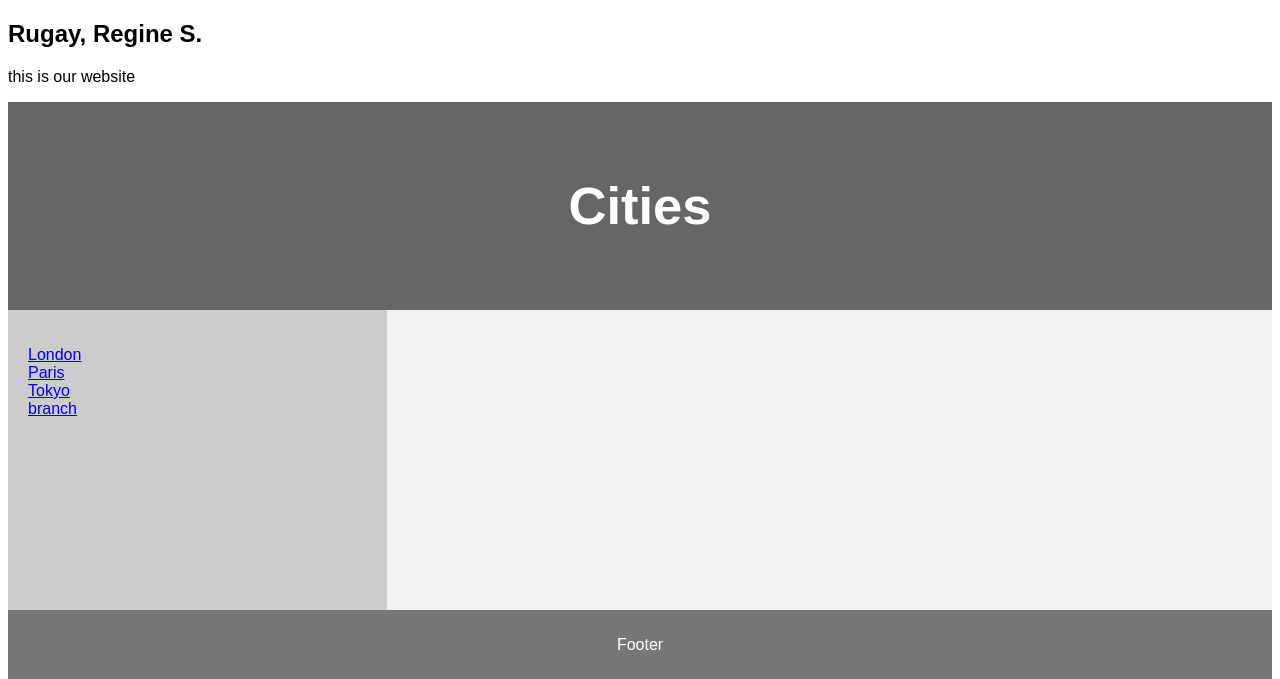
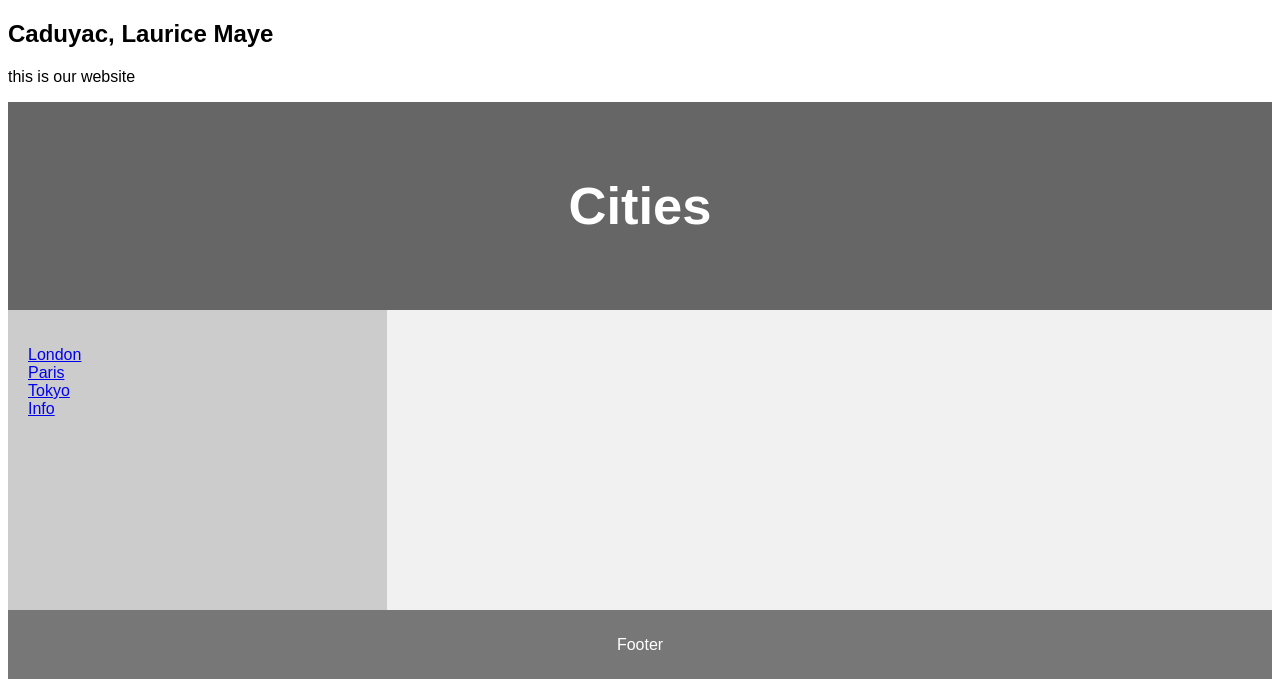
Before and after one commit to JeremiahSimo/ITE400_Section03, a PHP site: page /home.php in a window 1280 px wide. Shown: the top 679 px of the page. Run offline with PHP 8.4, Linux system fonts and the light colour scheme.

Commit message:
new file

```diff
--- a/home.php
+++ b/home.php
@@ -71,7 +71,7 @@ footer {
 </head>
 <body>
 
-<h2>Rugay, Regine S.</h2>
+<h2>Caduyac, Laurice Maye</h2>
 <p>this is our website</p>
 
 <header>
@@ -84,7 +84,7 @@ footer {
     <li><a href="home.php?page=london" class="<?php echo ($_GET['page'] ?? '') === 'london'  ? 'active' : ''; ?>">London</a></li>
       <li><a href="home.php?page=paris" class="<?php echo ($_GET['page'] ?? '') === 'paris'  ? 'active' : ''; ?>">Paris</a></li>
       <li><a href="home.php?page=tokyo" class="<?php echo ($_GET['page'] ?? '') === 'tokyo'  ? 'active' : ''; ?>">Tokyo</a></li>
-      <li><a href="home.php?page=Rugay_branch" class="<?php echo ($_GET['page'] ?? '') === 'Rugay_branch'  ? 'active' : ''; ?>">branch</a></li>
+      <li><a href="home.php?page=info" class="<?php echo ($_GET['page'] ?? '') === 'info'  ? 'active' : ''; ?>">Info</a></li>
     </ul>
   </nav>
 
@@ -104,8 +104,8 @@ footer {
                         case 'tokyo':
                             include 'tokyo.php';
                             break;
-                            case 'Rugay_branch':
-                              include 'Rugay_branch.php';
+                            case 'info':
+                              include 'info.php';
                               break;
 
         }
--- a/Rugay_branch.php
+++ b/info.php
@@ -1,4 +1,4 @@
-<h1>Regine S. Rugay</h1>
+<h1>Laurice maye caduyac</h1>
 <p>BSIT STUDENTS</p>
 <p>CDO-CARMEN</p>
 <p>FEMALE</p>
```
